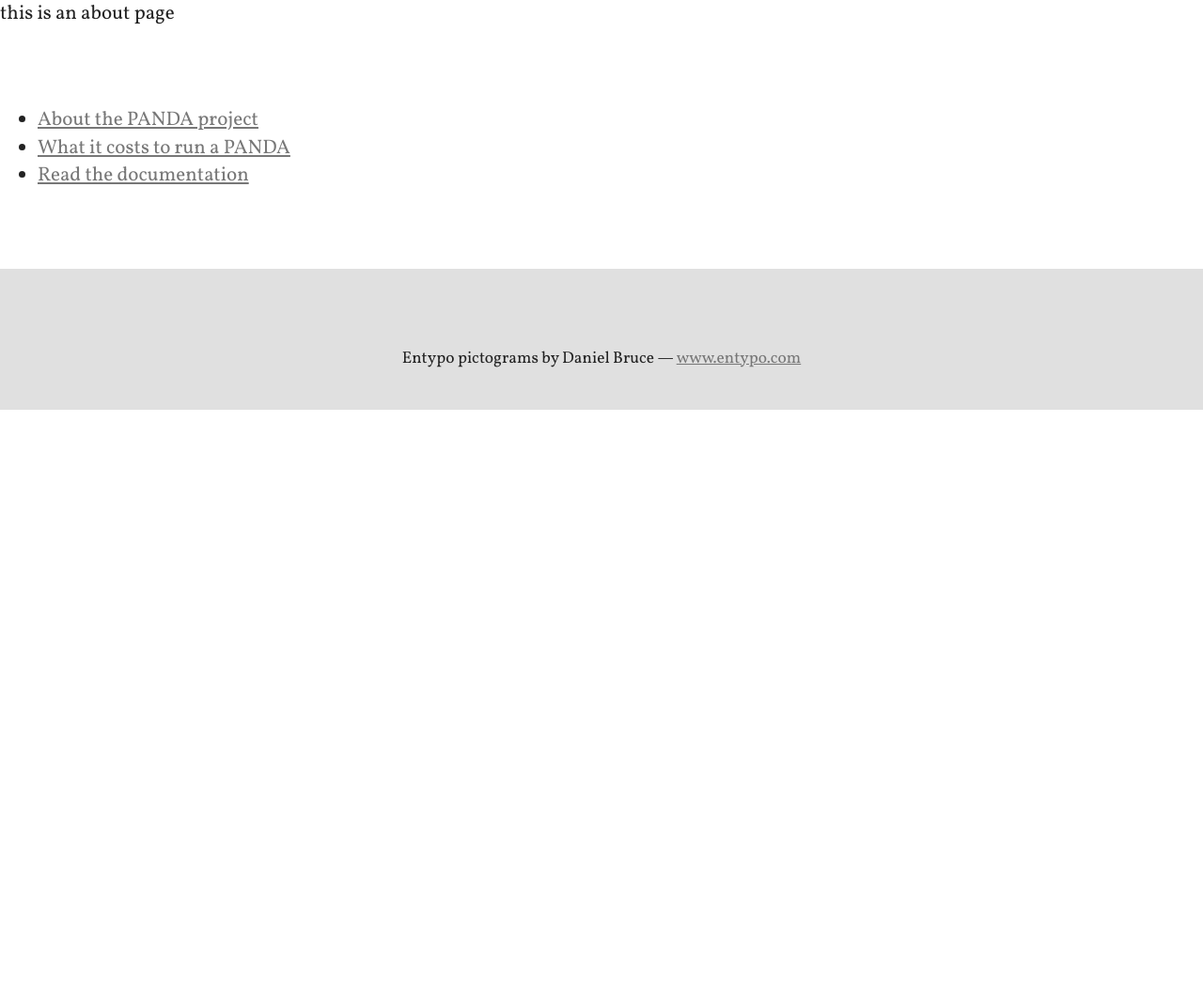
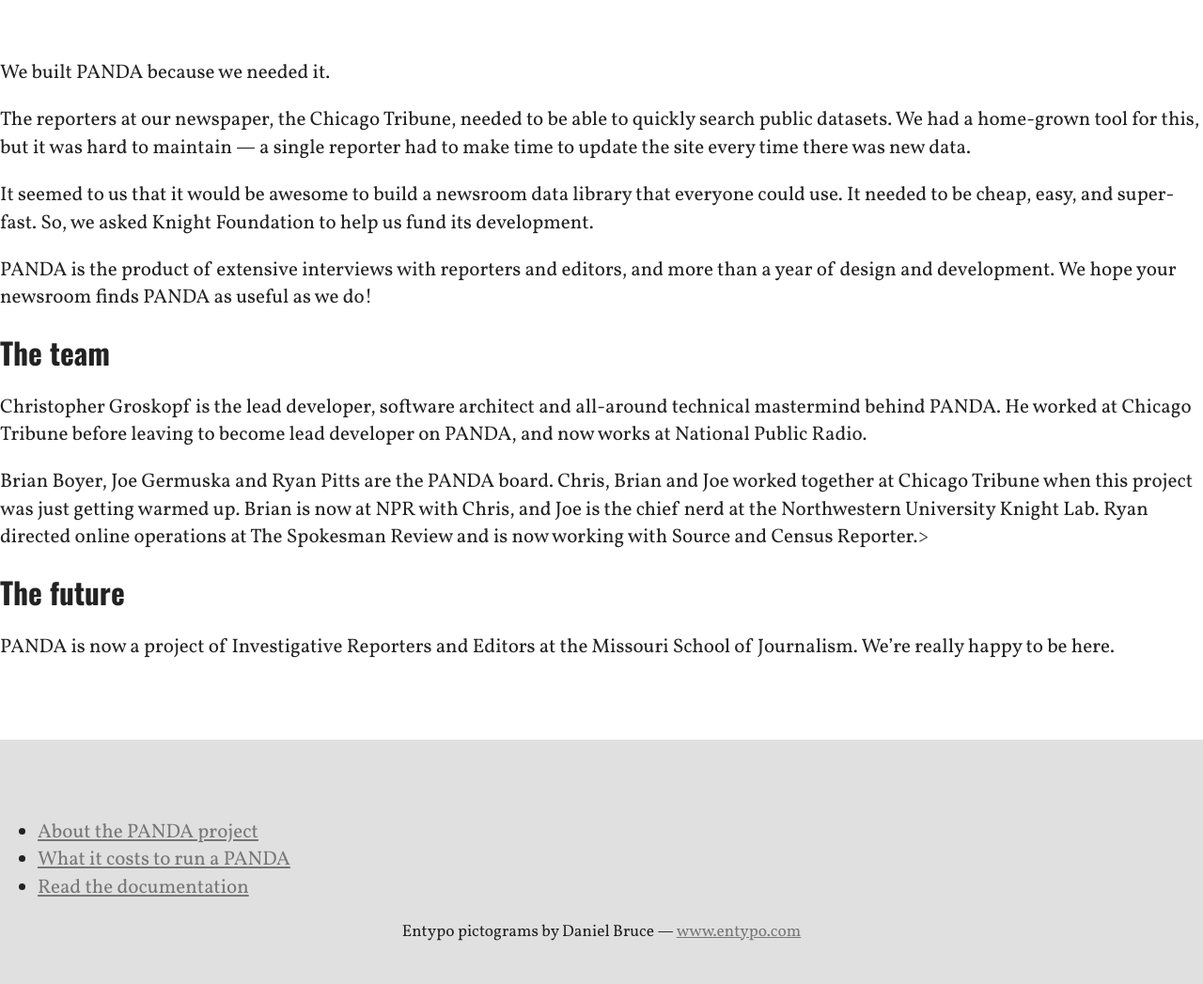
Before and after one commit to pandaproject/pandaproject.github.com, a Jekyll site: the page built from about/index.html, in a window 1280 px wide. Shown: the whole page at 94% size. Built offline with Jekyll 4.4.1, drawn with Linux system fonts in a browser that asks for light colours; some web fonts are replaced; Markdown is read by kramdown in place of the engine named in the settings; before the commit the page ends 900 px from its top, so only the background shows below that.

Commit message:
added copy for about and costs, still in progress

```diff
--- a/_layouts/new.html
+++ b/_layouts/new.html
@@ -18,17 +18,12 @@
 
         {{ content }}
 
-        <article id="more">
-            <section>
-                <ul>
-                    <li><a href="/about/">About the PANDA project</a></li>
-                    <li><a href="/costs/">What it costs to run a PANDA</a></li>
-                    <li><a href="/docs/">Read the documentation</a></li>
-                </ul>
-            </section>
-        </article>
-
         <footer>
+            <ul>
+                <li><a href="/about/">About the PANDA project</a></li>
+                <li><a href="/costs/">What it costs to run a PANDA</a></li>
+                <li><a href="/docs/">Read the documentation</a></li>
+            </ul>
             <div class="container">
                 <p>Entypo pictograms by Daniel Bruce — <a href="http://www.entypo.com">www.entypo.com</a></p>
             </div>
--- a/about/index.html
+++ b/about/index.html
@@ -2,4 +2,18 @@
 layout: new
 title: About the PANDA Project
 ---
-this is an about page
+<article>
+    <header>
+        We built PANDA because we needed it.
+    </header>
+    <section>
+        <p>The reporters at our newspaper, the Chicago Tribune, needed to be able to quickly search public datasets. We had a home-grown tool for this, but it was hard to maintain — a single reporter had to make time to update the site every time there was new data.</p>
+        <p>It seemed to us that it would be awesome to build a newsroom data library that everyone could use. It needed to be cheap, easy, and super-fast. So, we asked Knight Foundation to help us fund its development.</p>
+        <p>PANDA is the product of extensive interviews with reporters and editors, and more than a year of design and development. We hope your newsroom finds PANDA as useful as we do!</p>
+        <h2>The team</h2>
+        <p>Christopher Groskopf is the lead developer, software architect and all-around technical mastermind behind PANDA. He worked at Chicago Tribune before leaving to become lead developer on PANDA, and now works at National Public Radio.</p>
+        <p>Brian Boyer, Joe Germuska and Ryan Pitts are the PANDA board. Chris, Brian and Joe worked together at Chicago Tribune when this project was just getting warmed up. Brian is now at NPR with Chris, and Joe is the chief nerd at the Northwestern University Knight Lab. Ryan directed online operations at The Spokesman Review and is now working with Source and Census Reporter.></p>
+        <h2>The future</h2>
+        <p>PANDA is now a project of Investigative Reporters and Editors at the Missouri School of Journalism. We’re really happy to be here.</p>
+    </section>
+</article>
```
Also changed, not shown: costs/index.html (added, +17 -0 lines), index-old.md (deleted, +0 -47 lines).
